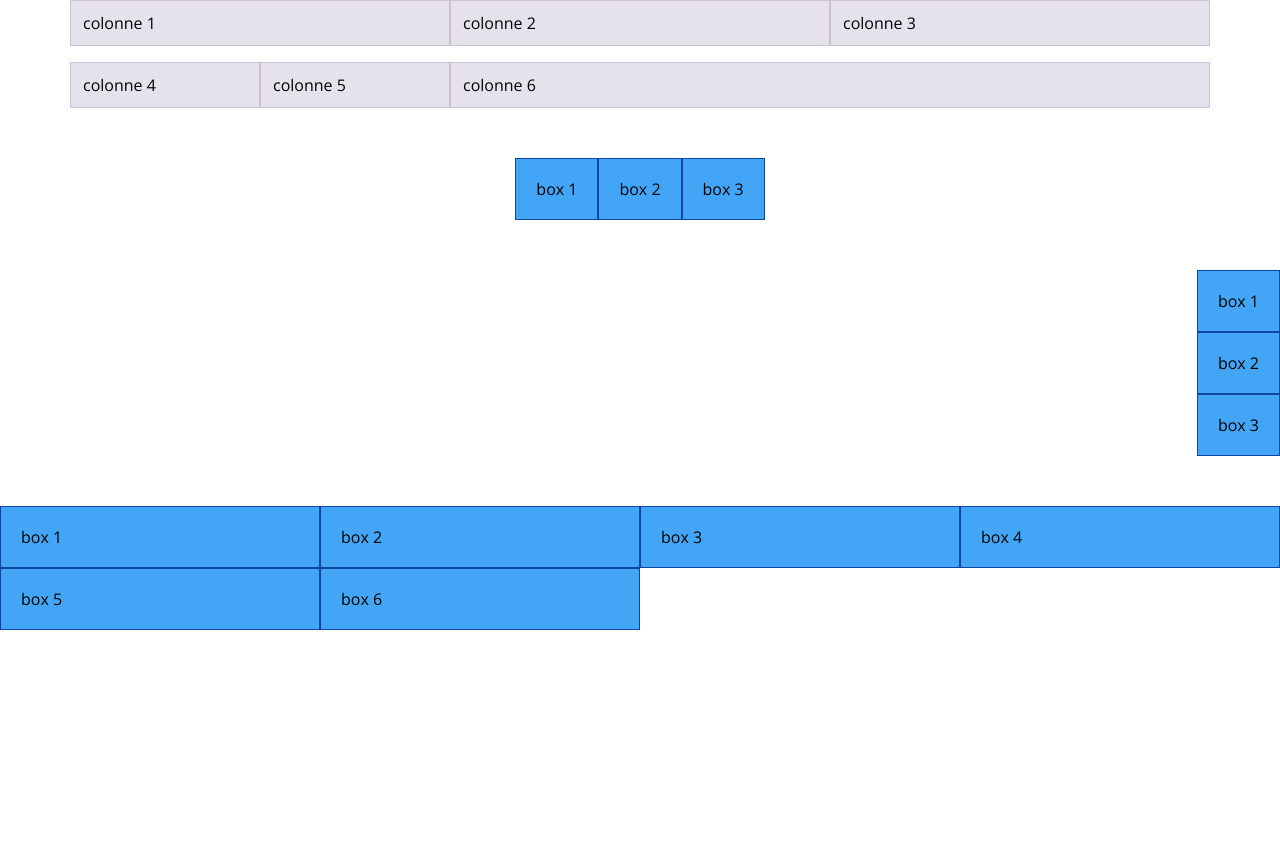
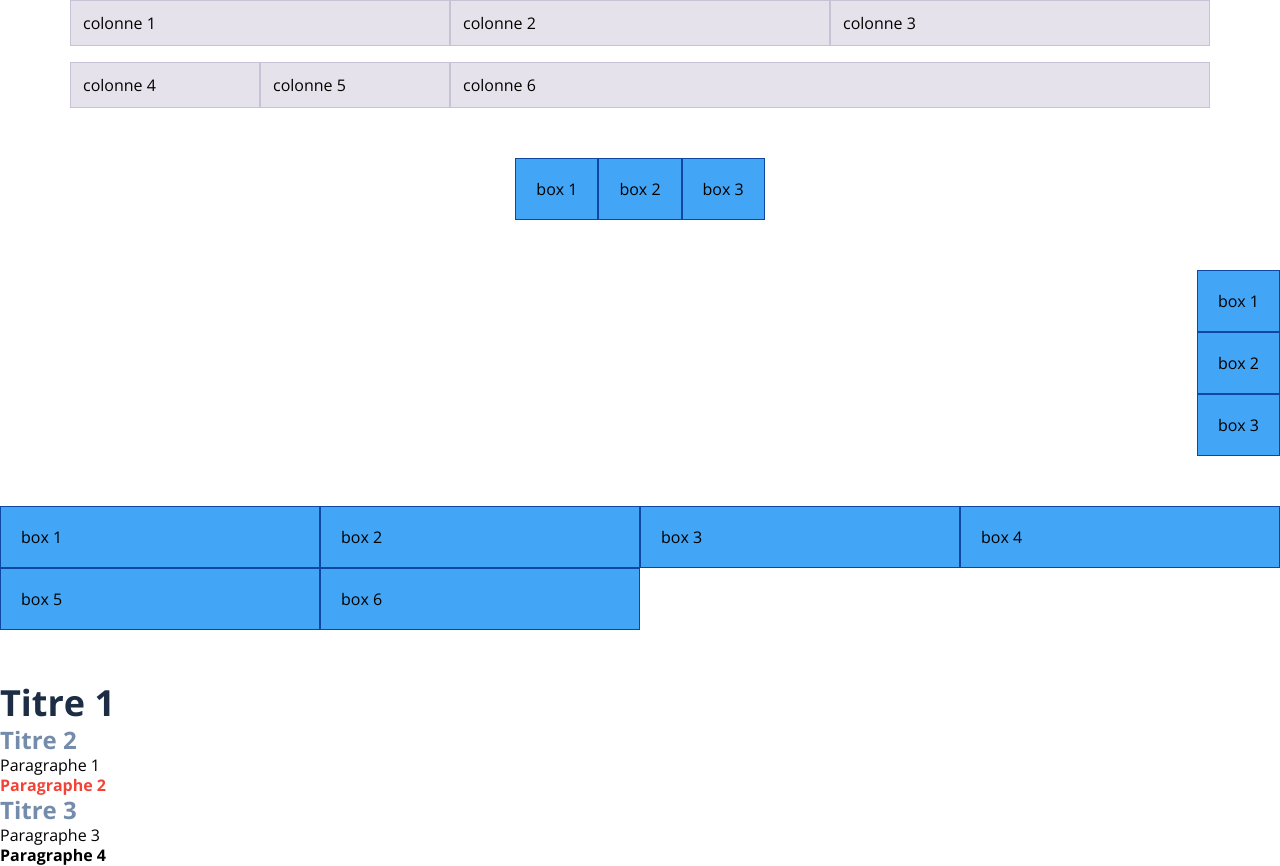
Before and after one commit to liamkohler/examen-revision, a website built with Parcel: page src/index.html in a window 1280 px wide. Before the commit the page ends 800 px from the top, so only its background shows below. Built offline with nearby package versions, Linux system fonts and the light colour scheme.

Commit message:
exercice selecteurs

```diff
--- a/src/index.html
+++ b/src/index.html
@@ -13,7 +13,7 @@
     />
   </head>
   <body>
-    <div class="bootstrap">
+    <!-- bootstrap -->
     <div class="container">
       <div class="row">
         <div class="col-12 col-lg-4">colonne 1</div>
@@ -26,8 +26,7 @@
         <div class="col-12 col-md-6 col-lg-8">colonne 6</div>
       </div>
     </div>
-    </div>
-    <div class="flexbox">
+    <!-- flexbox -->
     <div class="flexbox-container1">
       <div class="flexbox-box">box 1</div>
       <div class="flexbox-box">box 2</div>
@@ -46,7 +45,19 @@
       <div class="flexbox-box">box 5</div>
       <div class="flexbox-box">box 6</div>
     </div>
+    <!-- selecteurs -->
+    <div class="selectors">
+      <h2>Titre 1</h2>
+      <div class="article">
+        <h3>Titre 2</h3>
+        <p>Paragraphe 1</p>
+        <p class="highlight">Paragraphe 2</p>
       </div>
+      <h3>Titre 3</h3>
+      <p>Paragraphe 3</p>
+      <p class="highlight">Paragraphe 4</p>
+    </div>
+
     <script src="js/main.js" type="module"></script>
   </body>
 </html>
--- a/src/scss/main.scss
+++ b/src/scss/main.scss
@@ -1,5 +1,5 @@
 @import "base";
 @import "layout";
-@import "modules/example";
 @import "bootstrap/scss/bootstrap-grid";
 @import "modules/flexbox";
+@import "modules/selectors";
--- /dev/null
+++ b/src/scss/modules/_selectors.scss
@@ -0,0 +1,26 @@
+.selectors {
+  h2 {
+    color: #1d2d44;
+    font-size: 36px;
+    line-height: 45px; /* 125% */
+  }
+
+  h3 {
+    color: #748cab;
+    font-size: 24px;
+    line-height: 30px;
+  }
+
+  .article p:last-child {
+    color: #f44336;
+    font-family: "Open Sans";
+    font-size: 16px;
+    font-style: normal;
+    font-weight: 700;
+    line-height: 20px; /* 125% */
+  }
+
+  p:last-child {
+    font-weight: 700;
+  }
+}
```
Also changed, not shown: src/scss/modules/_example.scss (deleted). Lines whose indentation alone changed are shown as unchanged.
